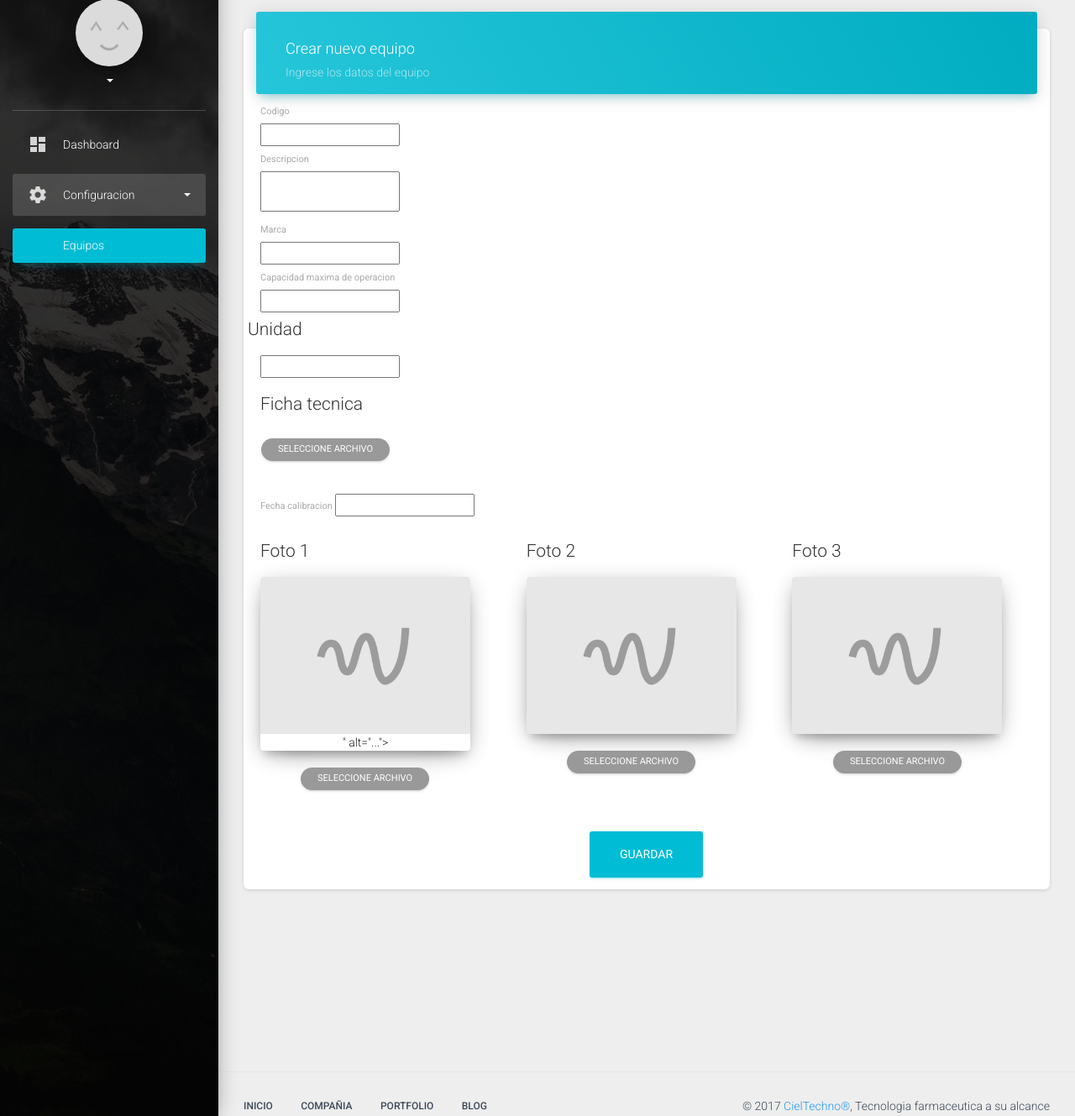
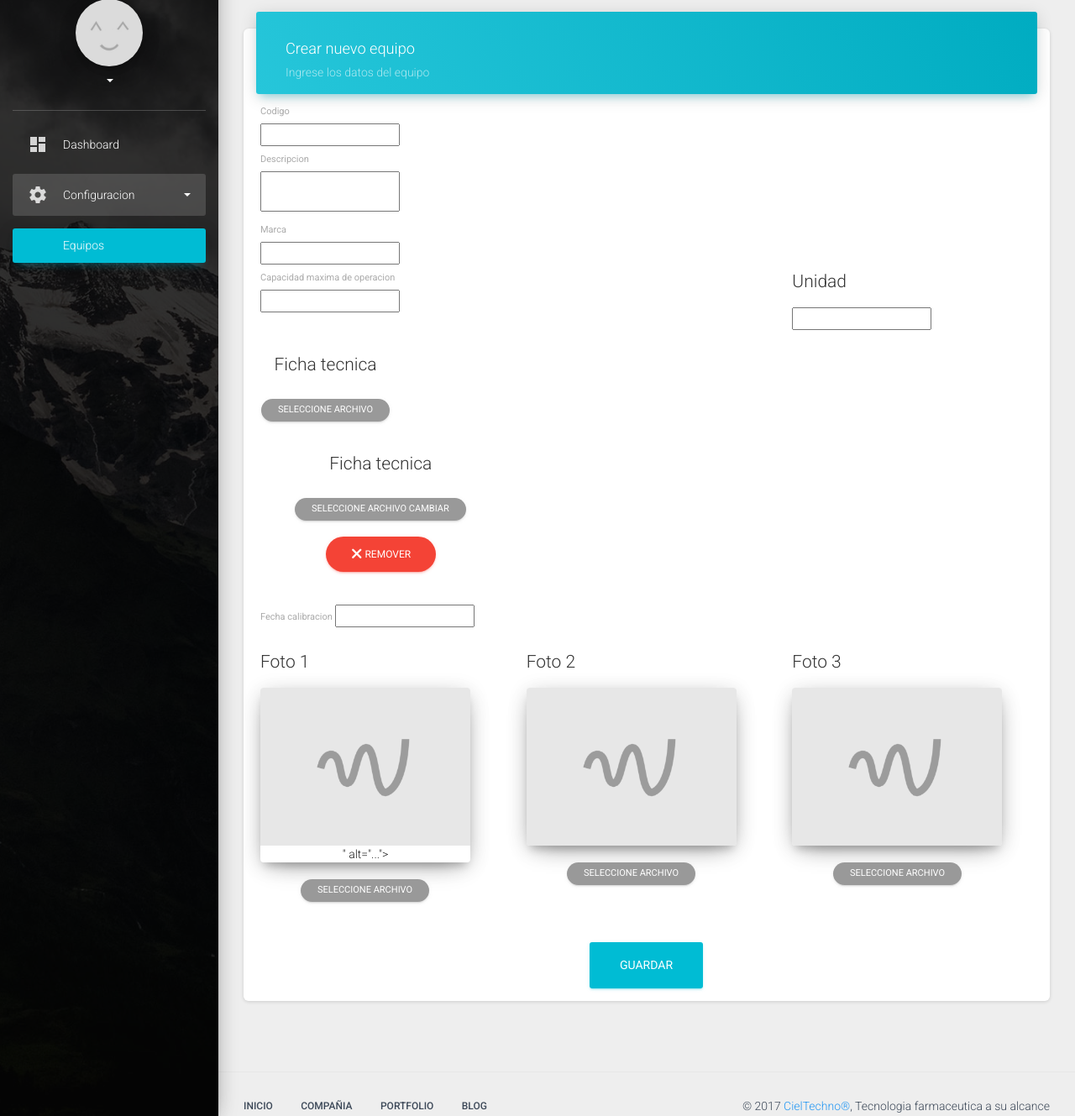
Before and after one commit to andresmauro17/mybatch, a Django app: template templates/config/equipement/equipement_edit.html in a window 1280 px wide. Shown: the part 91-1420 px from the top of the page at 84% size. Run offline with Django 3.2, Linux system fonts and the light colour scheme; the template is opened without the code that fills it, so the values that code supplies are empty, except form fields; tables that the repository leaves empty hold one stand-in row (values such as "Sample post"); form fields are guessed from the names that the template uses; some libraries are stand-ins or nearby versions.

Commit message:
ready create for equipement

```diff
--- a/templates/config/equipement/equipement_edit.html
+++ b/templates/config/equipement/equipement_edit.html
@@ -37,28 +37,48 @@
                         <label class="control-label" for="{{form.marca.name}}">{{form.marca.label}}</label>
                         {{form.marca}}
                     </div>
-                    <div class="form-group label-floating">
-                        <label class="control-label" for="{{form.capacidad_maxima_de_operacion.name}}">{{form.capacidad_maxima_de_operacion.label}}</label>
-                        {{form.capacidad_maxima_de_operacion}}
-                    </div>
+
 
                     <div class="row">
-                        <legend>Unidad</legend>
+                        <div class="col-lg-8 col-md-8 col-sm-8">
+                            <div class="form-group label-floating">
+                                <label class="control-label" for="{{form.capacidad_maxima_de_operacion.name}}">{{form.capacidad_maxima_de_operacion.label}}</label>
+                                {{form.capacidad_maxima_de_operacion}}
+                            </div>
+                        </div>
+
                         <div class="col-lg-4 col-md-4 col-sm-4">
+                            <legend>{{form.unidad.label}}</legend>
                             {{form.unidad}}
 
                         </div>
                     </div>
 
                     <br>
-
+                    <h4><a href="{{form.instance.ficha_tecnica.url}}">{{form.instance.ficha_tecnica.file}}</a></h4>
                     <div class="row">
                         <div class="col-md-4 col-sm-4">
-                            <legend>{{form.ficha_tecnica.label}}</legend>
                             <div class="fileinput fileinput-new text-center" data-provides="fileinput">
-
                                 <div class="fileinput-preview fileinput-exists thumbnail"></div>
                                 <div>
+                                    <legend>{{form.ficha_tecnica.label}}</legend>
+                                    <span class="btn btn-default btn-sm btn-round btn-file">
+                                        <span class="fileinput-new">Seleccione Archivo</span>
+                                        <span class="fileinput-exists">Cambiar</span>
+                                       {{form.ficha_tecnica}}
+                                    </span>
+                                    <a href="#pablo" class="btn btn-danger btn-round fileinput-exists" data-dismiss="fileinput"><i class="fa fa-times"></i> Remover </a>
+                                </div>
+                            </div>
+                        </div>
+                    </div>
+
+                     <div class="row">
+                        <div class="col-md-4 col-sm-4">
+                            <div class="fileinput fileinput-exist text-center" data-provides="fileinput">
+                                <div class="fileinput-preview fileinput-exists thumbnail"></div>
+                                <div>
+                                    <legend>{{form.ficha_tecnica.label}}</legend>
                                     <span class="btn btn-default btn-sm btn-round btn-file">
                                         <span class="fileinput-new">Seleccione Archivo</span>
                                         <span class="fileinput-exists">Cambiar</span>
@@ -157,27 +177,24 @@
 
 {% block aditional_scripts %}
 
-
 <script type="text/javascript">
 
 function setFormValidation(id){
     $(id).validate({
         errorPlacement: function(error, element) {
             $(element).parent('div').addClass('has-error');
-         }
+            $(element).parent().siblings('legend').css({"color": "red"});
+             $(element).addClass('elementttttttttt');
+         },
     });
 }
-
 setFormValidation('#form_equipo');
 
 </script>
 <script type="text/javascript">
     $(document).ready(function() {
-
         demo.initFormExtendedDatetimepickers();
     });
-
-
 </script>
 
 {% endblock aditional_scripts %}
```
Also changed, not shown: apps/config/forms.py (+8 -8 lines), apps/config/views.py (+9 -1 lines), templates/config/equipement/equipement_create.html (+13 -7 lines), templates/config/equipement/equipement_list.html (+16 -22 lines), 3 other files.
